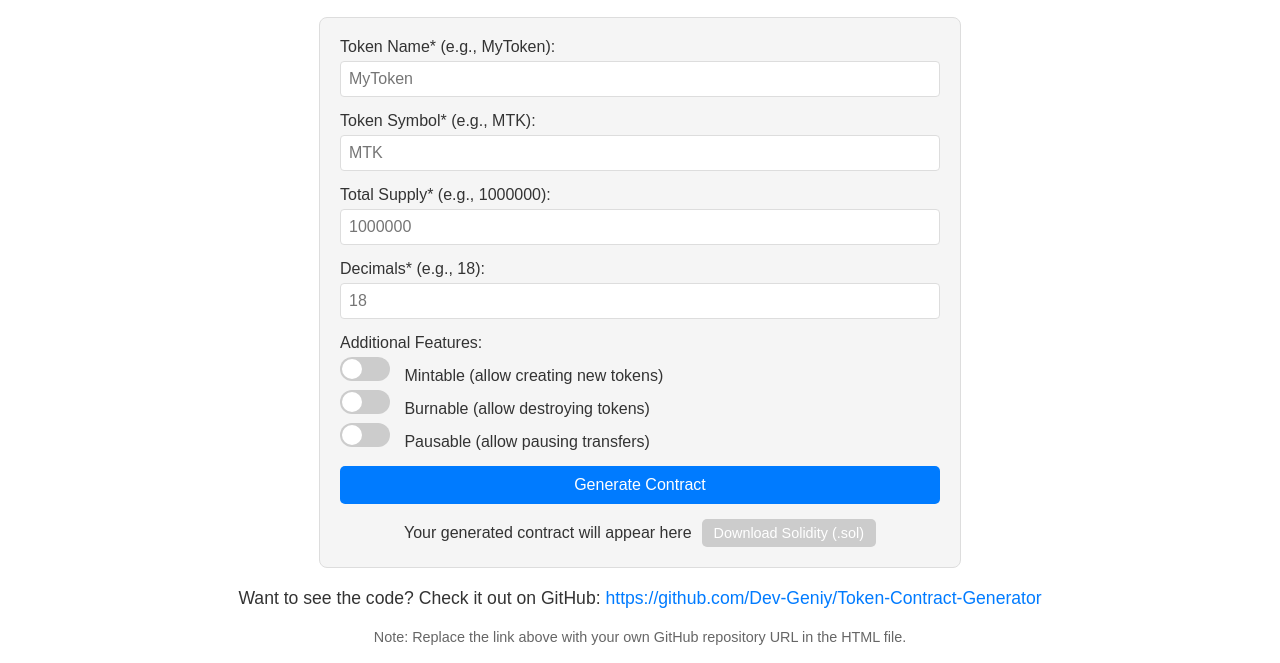
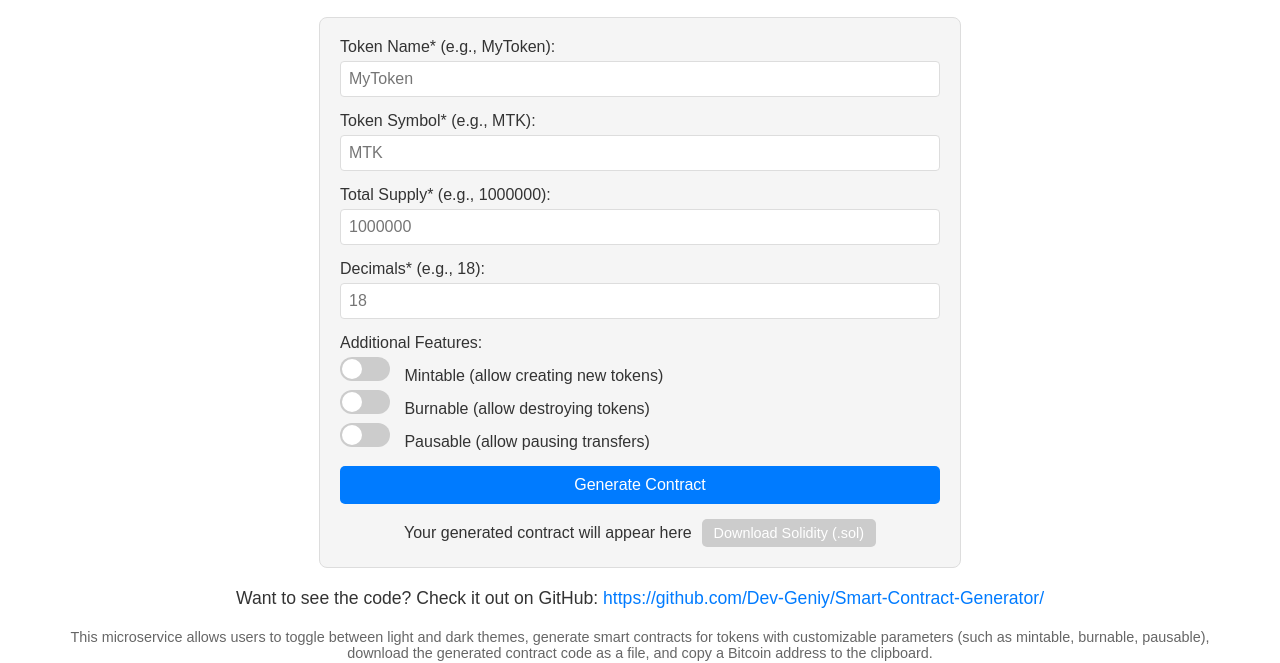
Before and after one commit to Dev-Geniy/Smart-Contract-Generator, a plain HTML site: page index.html in a window 1280 px wide. Shown: the part 150-813 px from the top of the page. Drawn offline with Linux system fonts and the light colour scheme.

Commit message:
Update index.html

```diff
--- a/index.html
+++ b/index.html
@@ -64,8 +64,8 @@
             </div>
         </div>
 
-        <p>Want to see the code? Check it out on GitHub: <a href="https://github.com/Dev-Geniy/Token-Contract-Generator" target="_blank">https://github.com/Dev-Geniy/Token-Contract-Generator</a></p>
-        <p class="note">Note: Replace the link above with your own GitHub repository URL in the HTML file.</p>
+        <p>Want to see the code? Check it out on GitHub: <a href="https://github.com/Dev-Geniy/Smart-Contract-Generator/" target="_blank">https://github.com/Dev-Geniy/Smart-Contract-Generator/</a></p>
+        <p class="note">This microservice allows users to toggle between light and dark themes, generate smart contracts for tokens with customizable parameters (such as mintable, burnable, pausable), download the generated contract code as a file, and copy a Bitcoin address to the clipboard.</p>
     </main>
 
     <footer class="footer">
```
